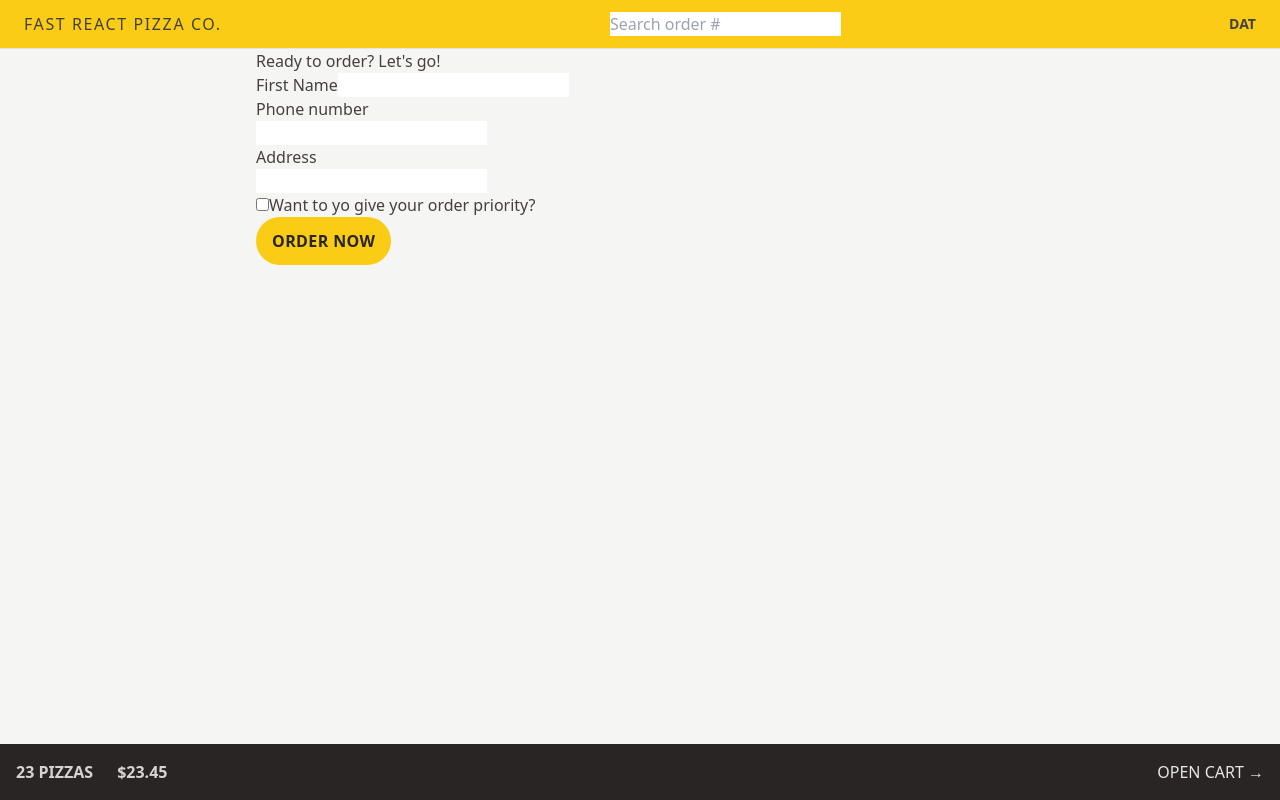
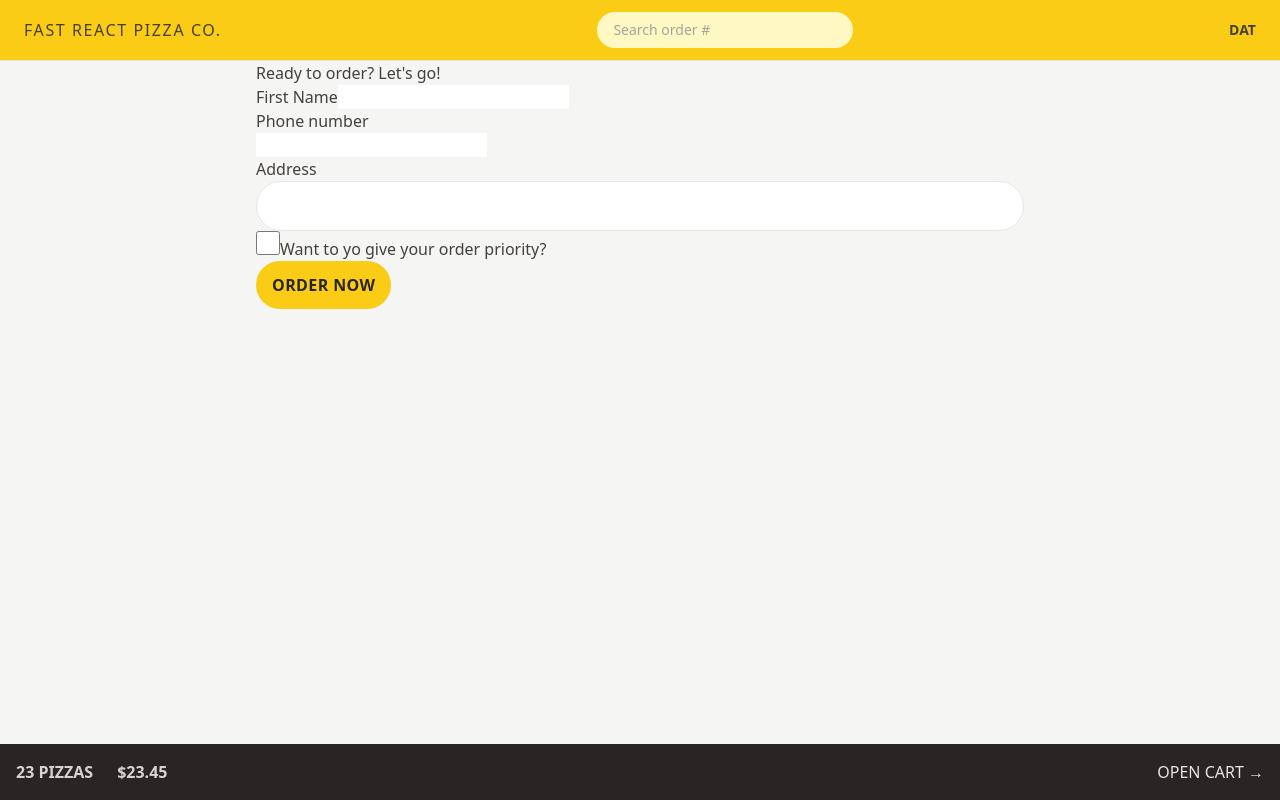
Before and after one commit to tangthiendat/fast-react-pizza, a React (Vite) app: page /order/new in a window 1280 px wide. Built offline with nearby package versions, Linux system fonts and the light colour scheme.

Commit message:
Styling Form Elements

```diff
--- a/src/features/order/CreateOrder.jsx
+++ b/src/features/order/CreateOrder.jsx
@@ -63,12 +63,18 @@ function CreateOrder() {
         <div>
           <label>Address</label>
           <div>
-            <input type="text" name="address" required />
+            <input
+              type="text"
+              name="address"
+              required
+              className="py2 w-full rounded-full border border-stone-200 px-4 py-2 transition-all duration-300 placeholder:text-stone-400 focus:outline-none focus:ring focus:ring-yellow-400 md:px-6 md:py-3"
+            />
           </div>
         </div>
 
         <div>
           <input
+            className="h-6 w-6 accent-yellow-400 focus:ring focus:ring-yellow-400 focus:ring-offset-2"
             type="checkbox"
             name="priority"
             id="priority"
--- a/src/features/order/SearchOrder.jsx
+++ b/src/features/order/SearchOrder.jsx
@@ -15,7 +15,9 @@ function SearchOrder() {
       <input
         placeholder="Search order #"
         value={query}
-                onChange={(e) => setQuery(e.target.value)}></input>
+        onChange={(e) => setQuery(e.target.value)}
+        className="w-28 rounded-full bg-yellow-100 px-4 py-2 text-sm transition-all duration-300 placeholder:text-stone-400 focus:outline-none focus:ring focus:ring-yellow-500 sm:w-64 sm:focus:w-72"
+      ></input>
     </form>
   );
 }
```
Lines whose indentation alone changed are shown as unchanged.
